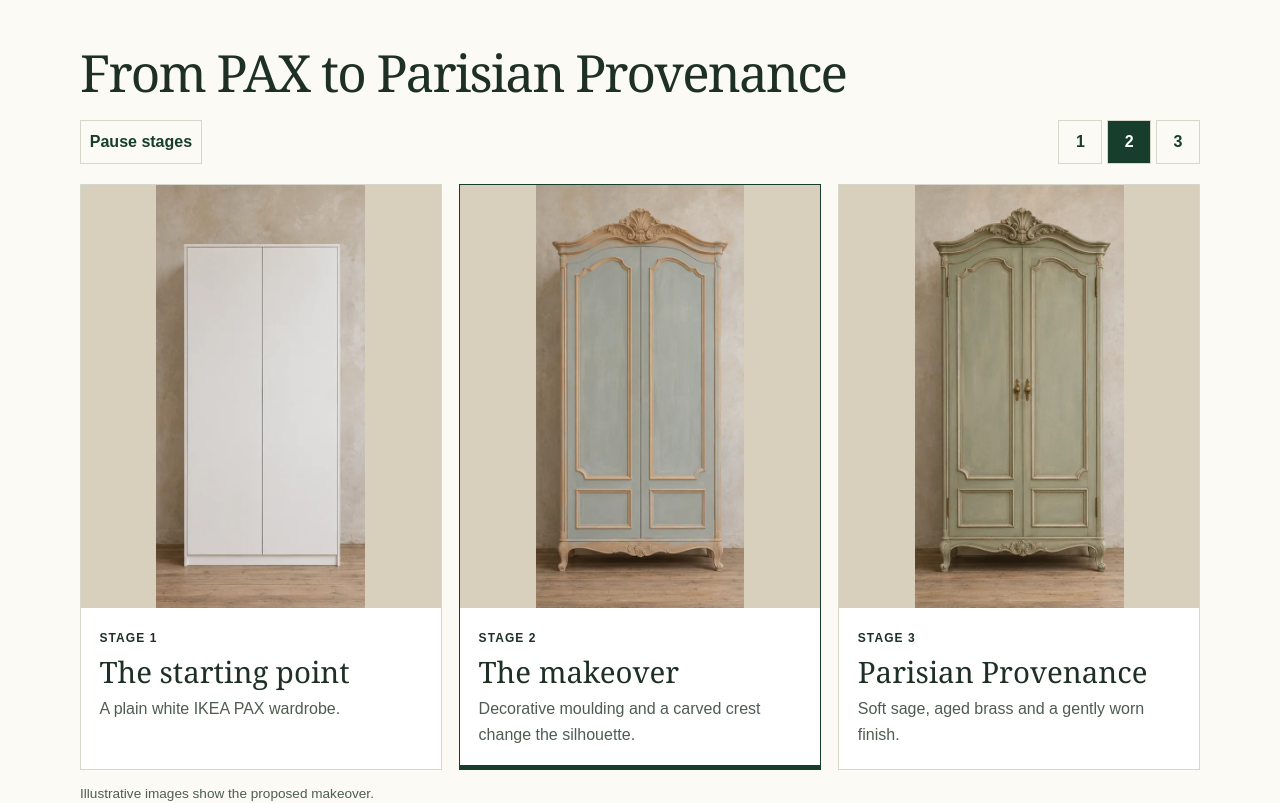
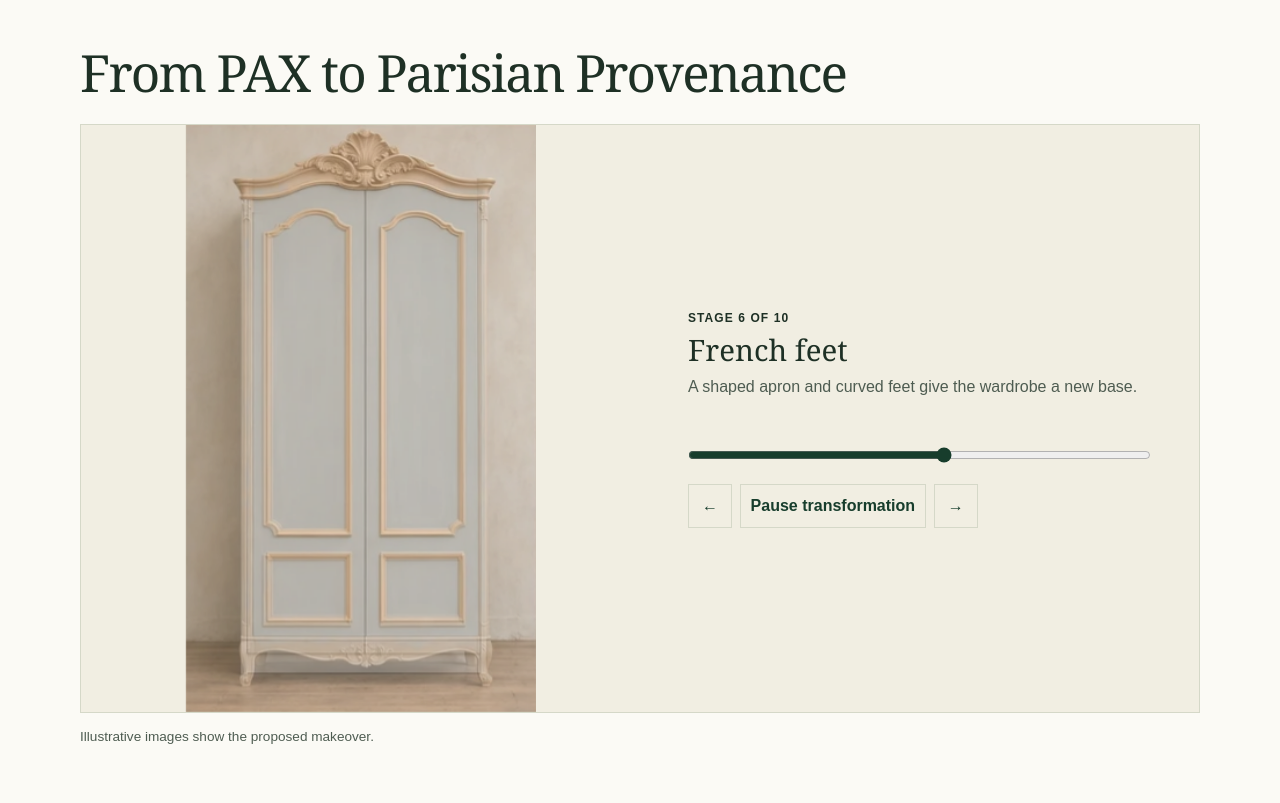
Before and after one commit to debagged68/theflatpackman, a Next.js app: page / in a window 1280 px wide. Shown: the part 700-1503 px from the top of the page. Built offline with nearby package versions, Linux system fonts and the light colour scheme; no server answers.

Commit message:
Animate the wardrobe makeover in ten stages

```diff
--- a/app/globals.css
+++ b/app/globals.css
@@ -41,22 +41,23 @@ nav a:hover { text-decoration: underline; }
 .button:disabled { opacity: .55; cursor: default; }
 .hero .button { margin-top: 1.5rem; background: var(--cream); color: var(--forest); }
 .hero .button:hover { background: white; }
-.hero-image, .stage-image { position: relative; background: #d8d0bd; overflow: hidden; }
-.hero-image img, .stage-image img { object-fit: cover; }
+.hero-image { position: relative; background: #d8d0bd; overflow: hidden; }
+.hero-image img { object-fit: cover; }
 .hero-image img { object-position: 58% center; }
 .transformation { padding-block: clamp(3rem, 7vw, 6rem); scroll-margin-top: 1rem; }
-.flow-controls { display: flex; justify-content: space-between; gap: .7rem; align-items: center; margin-block: 1.25rem; }
-.flow-controls button { min-height: 44px; min-width: 44px; padding-inline: .55rem; color: var(--forest); background: transparent; border: 1px solid var(--line); font-weight: 700; }
-.flow-controls button:hover, .flow-controls button[aria-pressed="true"] { background: var(--forest); color: white; }
-.stage-buttons { display: flex; gap: .3rem; }
-.stage-flow { display: grid; grid-template-columns: repeat(3, minmax(0, 1fr)); gap: 1.1rem; }
-.stage { border: 1px solid var(--line); background: white; transition: border-color .4s, box-shadow .4s; }
-.stage-flow[data-stage="0"] .stage:nth-child(1), .stage-flow[data-stage="1"] .stage:nth-child(2), .stage-flow[data-stage="2"] .stage:nth-child(3) { border-color: var(--forest); box-shadow: inset 0 -4px var(--forest); }
-.stage-image { aspect-ratio: 0.85; }
-.stage-image img { object-fit: contain; }
-figcaption { padding: 1rem 1.15rem 1.35rem; }
-figcaption h3 { margin-block: .45rem; }
-figcaption p, .image-note { color: var(--muted); }
+.transformation-player { display: grid; grid-template-columns: minmax(0, 1fr) minmax(0, 1fr); align-items: center; margin-top: 1.5rem; background: var(--cream); border: 1px solid var(--line); }
+.wardrobe-motion { position: relative; width: min(100%, 350px); aspect-ratio: 302 / 506; justify-self: center; background: #d8d0bd; }
+.wardrobe-frame { position: absolute; inset: 0; opacity: 0; background: url('/images/wardrobe-transformation.webp') no-repeat; background-size: 500% 200%; transition: opacity .5s ease; }
+.wardrobe-frame[data-active="true"] { opacity: 1; z-index: 1; }
+.transformation-caption { padding: clamp(1.25rem, 4vw, 3rem); }
+.transformation-caption h3 { margin: .45rem 0; }
+.stage-detail { min-height: 3.2em; color: var(--muted); }
+.stage-position { display: block; width: 100%; height: 44px; margin: .45rem 0; accent-color: var(--forest); }
+.flow-controls { display: flex; align-items: center; gap: .5rem; }
+.flow-controls button { min-height: 44px; min-width: 44px; padding: .35rem .6rem; color: var(--forest); background: transparent; border: 1px solid var(--line); font-weight: 700; }
+.flow-controls button:hover:not(:disabled) { background: var(--forest); color: white; }
+.flow-controls button:disabled { opacity: .45; cursor: default; }
+.image-note { color: var(--muted); }
 .image-note { margin-top: .85rem; font-size: .85rem; }
 .explore { display: grid; grid-template-columns: repeat(3, minmax(0, 1fr)); margin-bottom: clamp(3rem, 6vw, 5rem); border-block: 1px solid var(--line); }
 .explore a { display: flex; justify-content: space-between; gap: 1rem; padding: 1rem; font-weight: 700; }
@@ -90,12 +91,8 @@ fieldset button { margin-top: .55rem; }
   .hero-copy { padding-inline: 1rem; }
   .explore { grid-template-columns: 1fr; }
   .explore a + a { border-top: 1px solid var(--line); }
-  .stage-flow { display: flex; gap: 0; transition: transform .65s ease; }
-  .stage { flex: 0 0 100%; }
-  .flow-window { overflow: hidden; }
-  .stage-flow[data-stage="1"] { transform: translateX(-100%); }
-  .stage-flow[data-stage="2"] { transform: translateX(-200%); }
-  .stage-image { aspect-ratio: 1; }
+  .transformation-player { grid-template-columns: 1fr; }
+  .wardrobe-motion { width: min(100%, 265px); }
 }
 @media (prefers-reduced-motion: reduce) {
   html { scroll-behavior: auto; }
--- a/components/stage-flow.tsx
+++ b/components/stage-flow.tsx
@@ -1,12 +1,16 @@
 'use client';
 
-import { useEffect, useState, type ReactNode } from 'react';
+import { useEffect, useRef, useState } from 'react';
 
-export function StageFlow({ children, labels }: { children: ReactNode; labels: string[] }) {
+type Stage = { title: string; detail: string };
+
+export function StageFlow({ stages }: { stages: Stage[] }) {
   const [stage, setStage] = useState(0);
   const [playing, setPlaying] = useState(false);
-  const [hovering, setHovering] = useState(false);
-  const [focused, setFocused] = useState(false);
+  const [inView, setInView] = useState(false);
+  const player = useRef<HTMLDivElement>(null);
+  const last = stages.length - 1;
+  const current = stages[stage];
 
   useEffect(() => {
     const preference = window.matchMedia('(prefers-reduced-motion: reduce)');
@@ -17,29 +21,54 @@ export function StageFlow({ children, labels }: { children: ReactNode; labels: s
   }, []);
 
   useEffect(() => {
-    if (!playing || hovering || focused) return;
+    const target = player.current;
+    if (!target) return;
+    const observer = new IntersectionObserver(([entry]) => {
+      setInView(entry.isIntersecting);
+    }, { threshold: 0.4 });
+    observer.observe(target);
+    return () => observer.disconnect();
+  }, []);
+
+  useEffect(() => {
+    if (!playing || !inView) return;
     const timer = window.setInterval(() => {
-      if (!document.hidden) setStage(current => (current + 1) % labels.length);
-    }, 4200);
+      if (!document.hidden) setStage((stage + 1) % stages.length);
+    }, stage === last ? 2400 : stage === 0 ? 1500 : 1000);
     return () => window.clearInterval(timer);
-  }, [playing, hovering, focused, labels.length]);
+  }, [playing, inView, stage, last, stages.length]);
+
+  function select(index: number) {
+    setPlaying(false);
+    setStage(index);
+  }
 
   return (
-    <div onMouseEnter={() => setHovering(true)} onMouseLeave={() => setHovering(false)}
-      onFocus={() => setFocused(true)} onBlur={event => {
-        if (!event.currentTarget.contains(event.relatedTarget)) setFocused(false);
-      }}>
-      <div className="flow-controls">
-        <button type="button" onClick={() => setPlaying(value => !value)}>{playing ? 'Pause stages' : 'Play stages'}</button>
-        <div className="stage-buttons" role="group" aria-label="Choose a stage">
-          {labels.map((label, index) => (
-            <button type="button" key={label} aria-label={label} aria-pressed={stage === index}
-              onClick={() => { setStage(index); setPlaying(false); }}>{index + 1}</button>
-          ))}
+    <div className="transformation-player" ref={player}>
+      <div className="wardrobe-motion" role="img" aria-label={current.detail}>
+        {stages.map(({ title }, index) => (
+          <span key={title} aria-hidden="true" className="wardrobe-frame"
+            data-active={index === stage}
+            style={{ backgroundPosition: `${(index % 5) * 25}% ${Math.floor(index / 5) * 100}%` }} />
+        ))}
+      </div>
+      <div className="transformation-caption">
+        <p className="stage-count">Stage {stage + 1} of {stages.length}</p>
+        <h3>{current.title}</h3>
+        <p className="stage-detail">{current.detail}</p>
+        <label className="sr-only" htmlFor="transformation-position">Transformation stage</label>
+        <input id="transformation-position" className="stage-position" type="range" min={1}
+          max={stages.length} value={stage + 1} aria-valuetext={`Stage ${stage + 1} of ${stages.length}: ${current.title}`}
+          onChange={event => select(event.currentTarget.valueAsNumber - 1)} />
+        <div className="flow-controls">
+          <button type="button" aria-label="Previous stage" disabled={stage === 0}
+            onClick={() => select(stage - 1)}>←</button>
+          <button type="button" onClick={() => setPlaying(value => !value)}>
+            {playing ? 'Pause transformation' : 'Play transformation'}
+          </button>
+          <button type="button" aria-label="Next stage" disabled={stage === last}
+            onClick={() => select(stage + 1)}>→</button>
         </div>
-      </div>
-      <div className="flow-window">
-        <div className="stage-flow" data-stage={stage}>{children}</div>
       </div>
     </div>
   );
--- a/components/transformation.tsx
+++ b/components/transformation.tsx
@@ -1,4 +1,3 @@
-import Image from 'next/image';
 import { site } from '../content/site';
 import { StageFlow } from './stage-flow';
 
@@ -6,20 +5,7 @@ export function Transformation({ heading = site.tagline }: { heading?: string })
   return (
     <section id="transformation" className="container transformation" aria-labelledby="transformation-heading">
       <h2 id="transformation-heading">{heading}</h2>
-      <StageFlow labels={site.stages.map(stage => stage.title)}>
-        {site.stages.map((stage, index) => (
-          <figure key={stage.title} className="stage">
-            <div className="stage-image">
-              <Image src={stage.image} alt={stage.alt} fill sizes="(max-width: 680px) 88vw, (max-width: 1050px) 30vw, 350px" />
-            </div>
-            <figcaption>
-              <span className="stage-count">Stage {index + 1}</span>
-              <h3>{stage.title}</h3>
-              <p>{stage.detail}</p>
-            </figcaption>
-          </figure>
-        ))}
-      </StageFlow>
+      <StageFlow stages={site.stages} />
       <p className="image-note">Illustrative images show the proposed makeover.</p>
     </section>
   );
--- a/content/site.ts
+++ b/content/site.ts
@@ -7,14 +7,21 @@ export const site = {
   transformation: 'Parisian Provenance',
   intro: 'See an IKEA PAX wardrobe go from clean-lined flat pack to a French-inspired armoire with carved details, a soft sage finish and aged brass.',
   stages: [
-    { title: 'The starting point', detail: 'A plain white IKEA PAX wardrobe.', image: '/images/pax.webp', alt: 'Plain white two-door wardrobe with simple handles' },
-    { title: 'The makeover', detail: 'Decorative moulding and a carved crest change the silhouette.', image: '/images/makeover.webp', alt: 'Primed wardrobe with unfinished carved wooden moulding and crest' },
-    { title: 'Parisian Provenance', detail: 'Soft sage, aged brass and a gently worn finish.', image: '/images/parisian.webp', alt: 'Finished sage-green armoire with carved crest and aged brass handles' },
+    { title: 'The IKEA PAX', detail: 'A plain white two-door wardrobe with a square profile.' },
+    { title: 'Sanded back', detail: 'The doors have been scuff-sanded to give the primer a surface to grip.' },
+    { title: 'A coat of primer', detail: 'Pale grey primer covers the smooth white panels.' },
+    { title: 'Panel moulding', detail: 'Raw oak mouldings give the doors a raised-panel look.' },
+    { title: 'The carved crown', detail: 'A curved crown and carved shell crest change the silhouette.' },
+    { title: 'French feet', detail: 'A shaped apron and curved feet give the wardrobe a new base.' },
+    { title: 'Blue-green undercoat', detail: 'A pale blue-green undercoat covers the trim and doors.' },
+    { title: 'Soft sage paint', detail: 'A coat of soft sage brings the doors and moulding together.' },
+    { title: 'Aged patina', detail: 'Deeper colour and rubbed edges bring out the carved details.' },
+    { title: 'Parisian Provenance', detail: 'Aged brass handles finish the sage-green French-inspired armoire.' },
   ],
 };
 
 export const pages = [
-  { slug: 'flatpack-transformations', title: 'Flatpack transformations', description: 'See the three stages of the PAX to Parisian Provenance makeover.' },
+  { slug: 'flatpack-transformations', title: 'Flatpack transformations', description: 'See the ten stages of the PAX to Parisian Provenance makeover.' },
   { slug: 'how-i-work', title: 'How I work', description: 'What to include when you get in touch about a piece of furniture.' },
   { slug: 'client-testimonials', title: 'Client testimonials', description: 'Feedback from clients of The Flat Pack Man.' },
   { slug: 'getting-in-touch', title: 'Getting in touch', description: 'Enquire about flat-pack assembly or a furniture transformation.' },
```
Also changed, not shown: public/images/wardrobe-transformation.webp (added).
